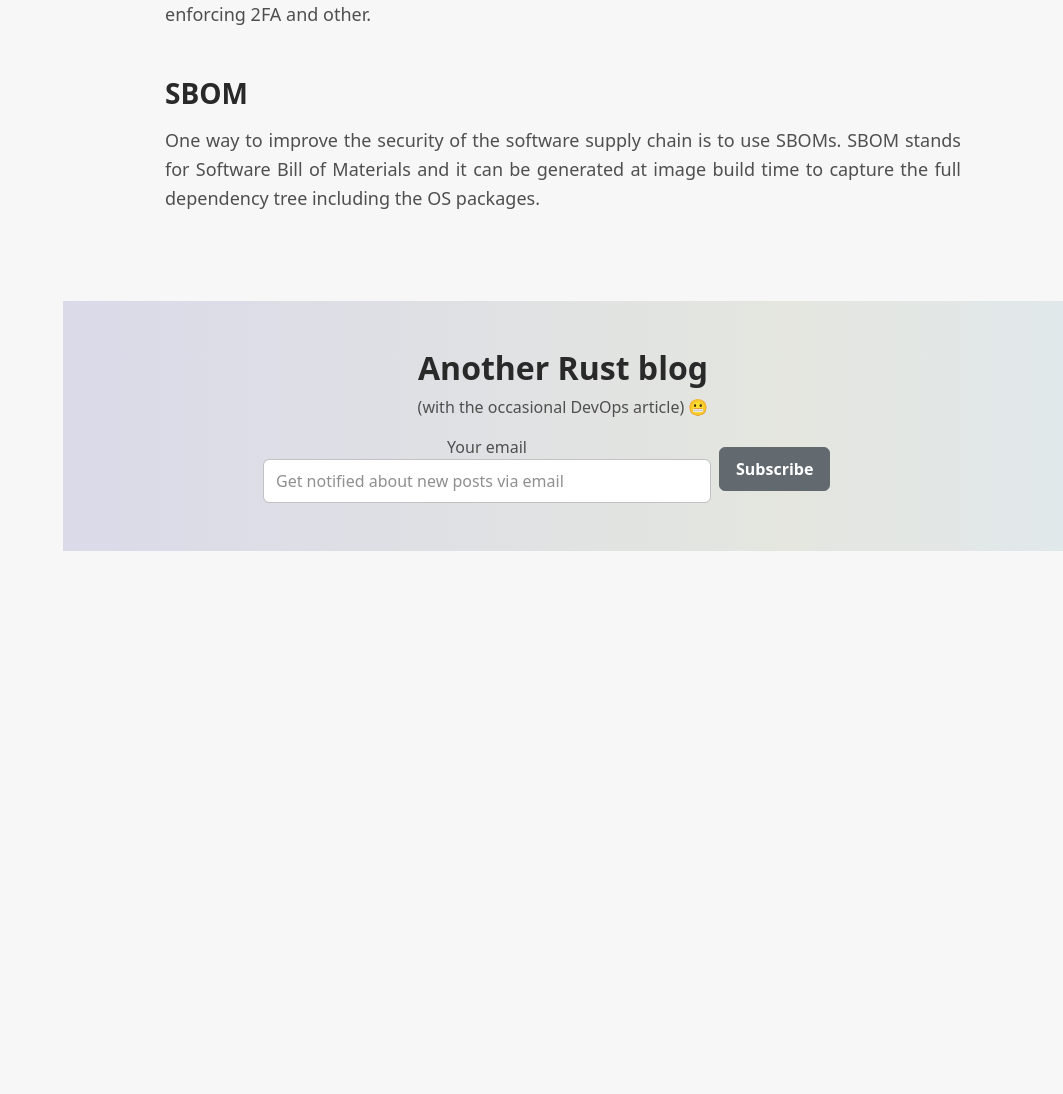
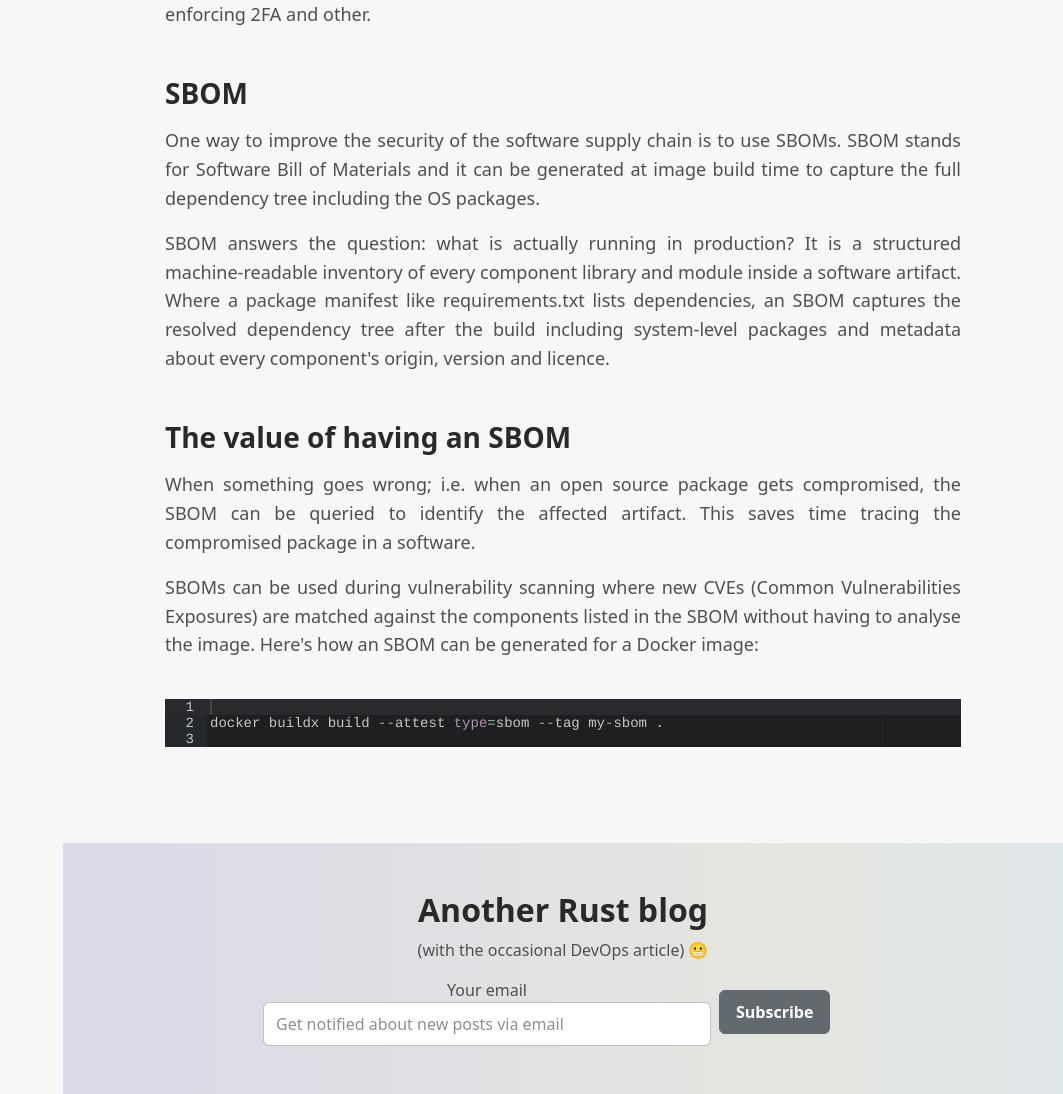
Before and after one commit to j-awada/developeronchain, a Django app: page /supply_chain_security in a window 1280 px wide. Shown: the part 1421-2515 px from the top of the page, without its empty margins (217-1280 px from the left). Before the commit the page ends 1972 px from the top, so only its background shows below. Run offline with Django 4.2, Linux system fonts and the light colour scheme; some libraries are stand-ins or nearby versions.

Commit message:
info about sboms in supply chain article

```diff
--- a/templates/blog/supply_chain_security.html
+++ b/templates/blog/supply_chain_security.html
@@ -49,6 +49,20 @@
 
         <p>One way to improve the security of the software supply chain is to use SBOMs. SBOM stands for Software Bill of Materials and it can be generated at image build time to capture the full dependency tree including the OS packages.</p>
 
+        <p>SBOM answers the question: what is actually running in production? It is a structured machine-readable inventory of every component library and module inside a software artifact. Where a package manifest like requirements.txt  lists dependencies, an SBOM captures the resolved dependency tree after the build including system-level packages and metadata about every component's origin, version and licence.</p>
+
+        <h3 class="mt-5 mb-3">The value of having an SBOM</h3>
+
+        <p>When something goes wrong; i.e. when an open source package gets compromised, the SBOM can be queried to identify the affected artifact. This saves time tracing the compromised package in a software.</p>
+
+        <p>SBOMs can be used during vulnerability scanning where new CVEs (Common Vulnerabilities Exposures) are matched against the components listed in the SBOM without having to analyse the image. Here's how an SBOM can be generated for a Docker image:</p>
+
+<br>
+<div id="editor1">
+docker buildx build --attest type=sbom --tag my-sbom .
+</div>
+<br>
+
         <br>
       </div>
     </div><!--//container-->
```
